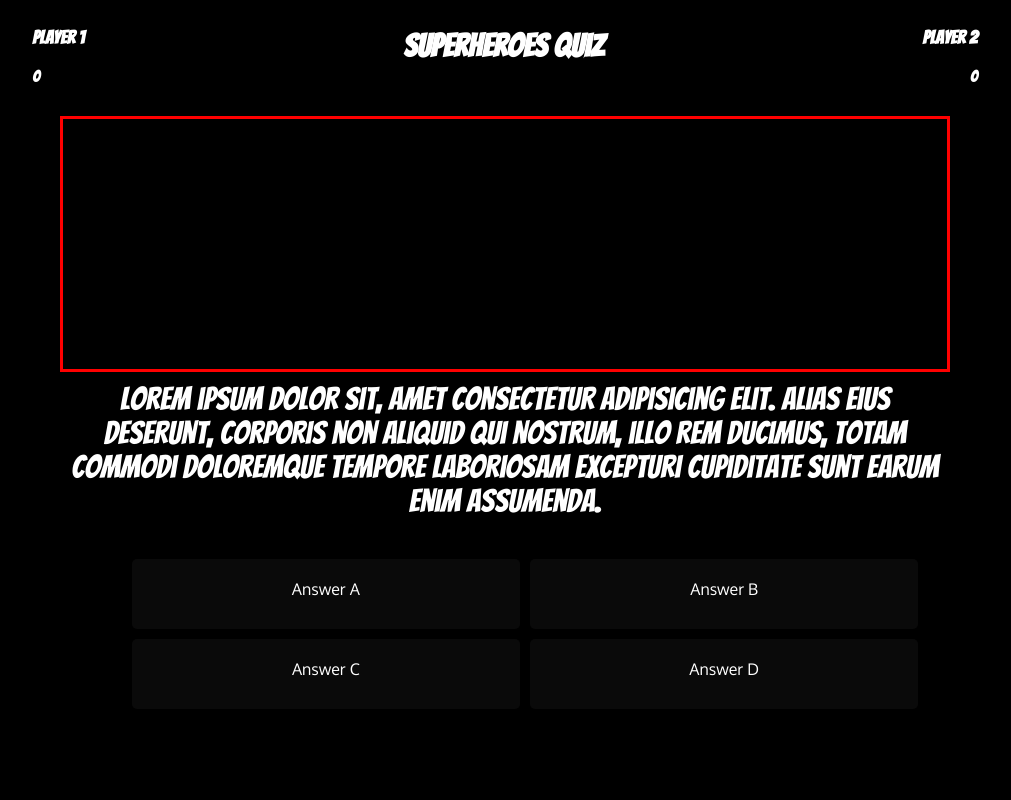
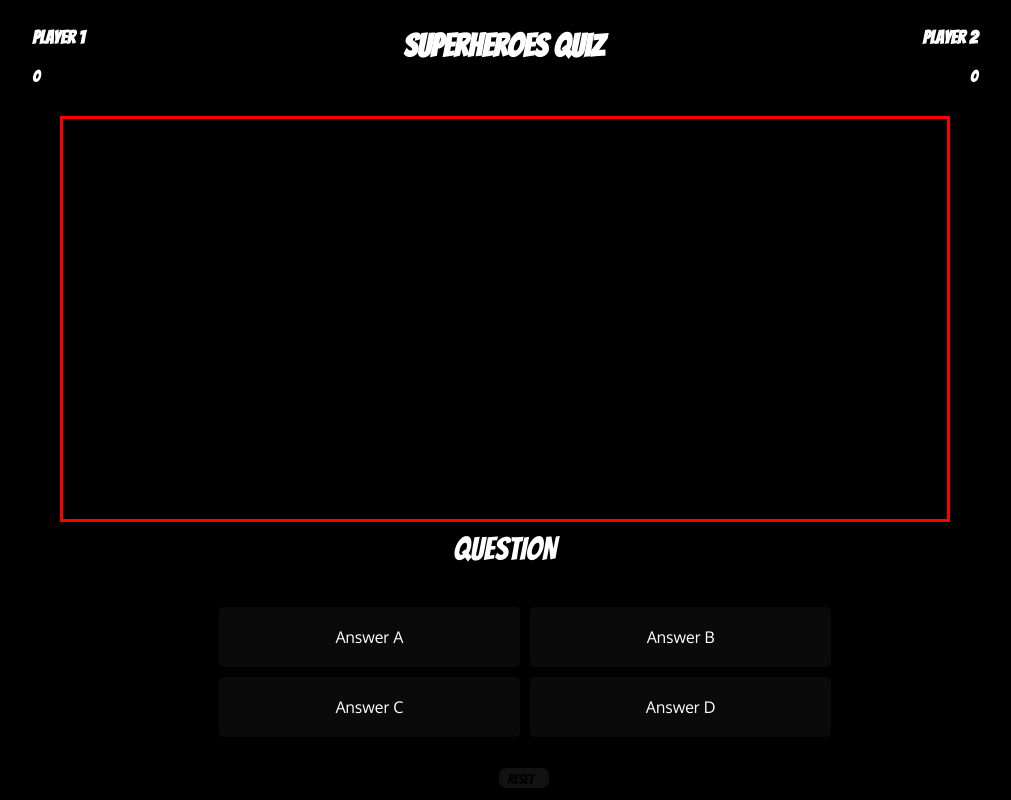
Before and after one commit to shinobiseb/seir_penguin_project_1, a plain HTML site: page index.html in a window 1280 px wide. Shown: the whole page, without its empty margins (135-1146 px from the left). Drawn offline with nearby package versions, Linux system fonts and the light colour scheme; no server answers.

Commit message:
flickering

```diff
--- a/app.js
+++ b/app.js
@@ -22,13 +22,18 @@ const $c = $("#c")
 const $d = $("#d")
 const $p1score = $("#p1 h4")
 const $p2score = $("#p2 h4")
+const $reset = $("#reset")
 
 /////////////////
 //Functions
 /////////////////
+const reset = () => {
+    location.reload()
+}
+
+$reset.on("click", reset)
 
 const chooseAnswer = (event, question) => {
-    console.log(event)
     if(event.target.innerText === question.answer) {
 
         if (state.which){
--- a/index.html
+++ b/index.html
@@ -25,7 +25,7 @@
             </div>
     </div>
     <div class="img"></div>
-    <div id="question">Lorem ipsum dolor sit, amet consectetur adipisicing elit. Alias eius deserunt, corporis non aliquid qui nostrum, illo rem ducimus, totam commodi doloremque tempore laboriosam excepturi cupiditate sunt earum enim assumenda.</div>
+    <div id="question">QUESTION</div>
     <div id="answer">
         <ul>
             <li id="a">Answer A</li>
@@ -34,5 +34,6 @@
             <li id="d">Answer D</li>
         </ul>
     </div>
+    <button id = "reset">Reset</button>
 </body>
 </html>
--- a/style.css
+++ b/style.css
@@ -2,13 +2,15 @@ body {
     color: white;
     background-color: black;
     font-family: 'Oxygen', sans-serif;
+    background-image: url();
 }
 
 h1 {
     font-family: 'Bangers', cursive;
     text-align: center;
     color: white;
-
+    animation-name: title;
+    animation-iteration-count: 1;
 }
 
 #question {
@@ -19,11 +21,12 @@ h1 {
     margin: 10px auto;
     font-family: 'Bangers', cursive;
     font-size: 2em;
+    justify-content: center;
 }
 
 .img {
     width: 70%;
-    height: 250px;
+    height: 400px;
     display: flex;
     color: white;
     margin: 10px auto;
@@ -58,12 +61,39 @@ h1 {
 }
 
 #answer ul li {
-    width: 40%;
-    height: 30px;
+    width: 30%;
+    height: 20px;
     padding: 20px;
     text-align: center;
     background-color: #3333;
     border-radius: 5px;
     margin: 5px 5px;
-    border: gray solid #4444;
+    border: black;
+    transition: box-shadow .4s ease-out
 }
+
+#reset {
+    height: 20px;
+    width: 50px;
+    background-color: #4444;
+    border: rgba(0, 0, 0, 0.067) solid;
+    border-radius: 7px;
+    display: flex;
+    margin: 0px 49.5%;
+    font-family: 'Bangers', cursive;
+    text-align: center;
+}
+
+li:hover {
+    box-shadow: inset 400px 0 0 0 #9999;
+    transform: translate(5px);
+}
+
+@keyframes title {
+    from {
+        opacity: 100;
+    }
+    to {
+        opacity: 0;
+    }
+}
```
Also changed, not shown: 1 other file.
